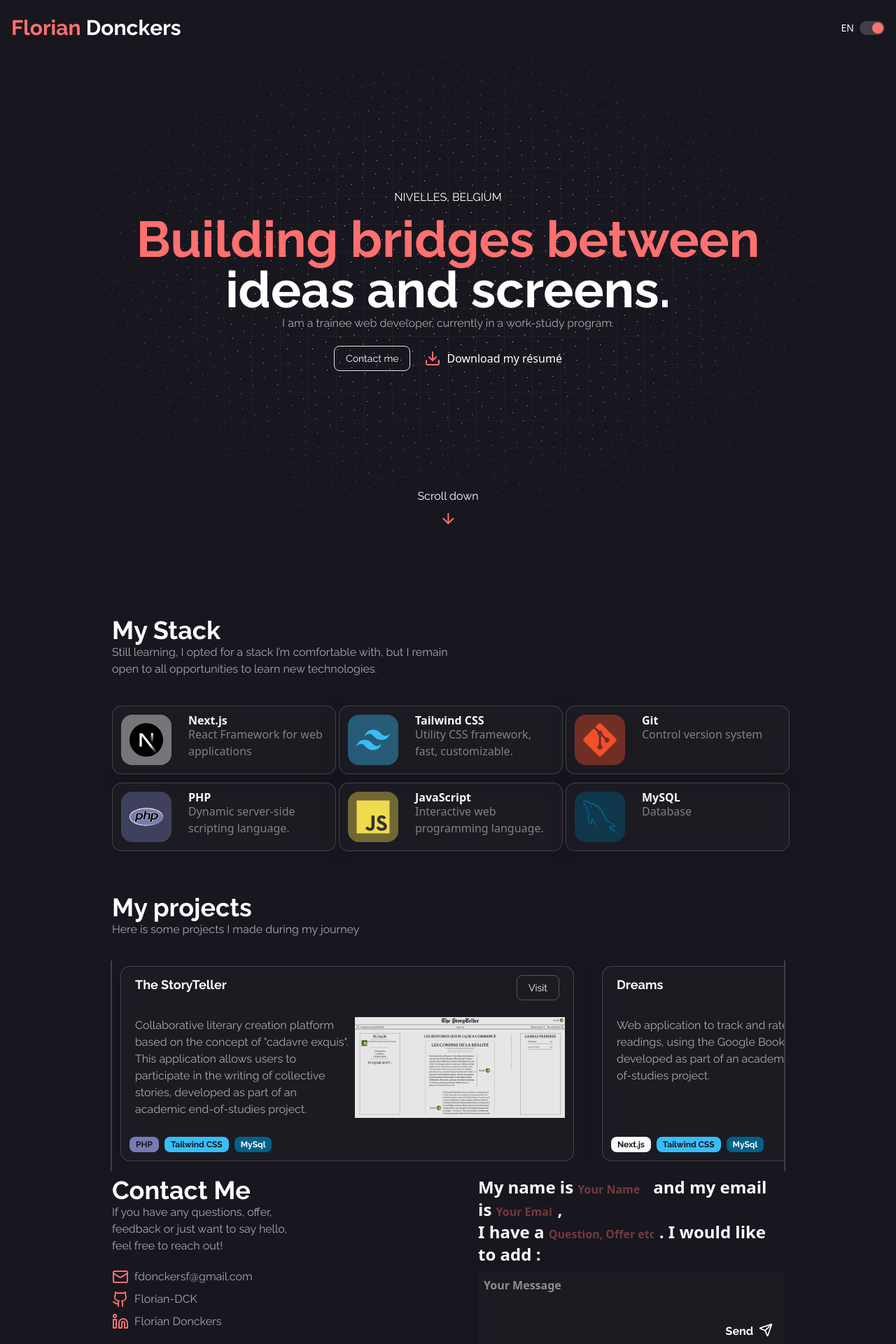
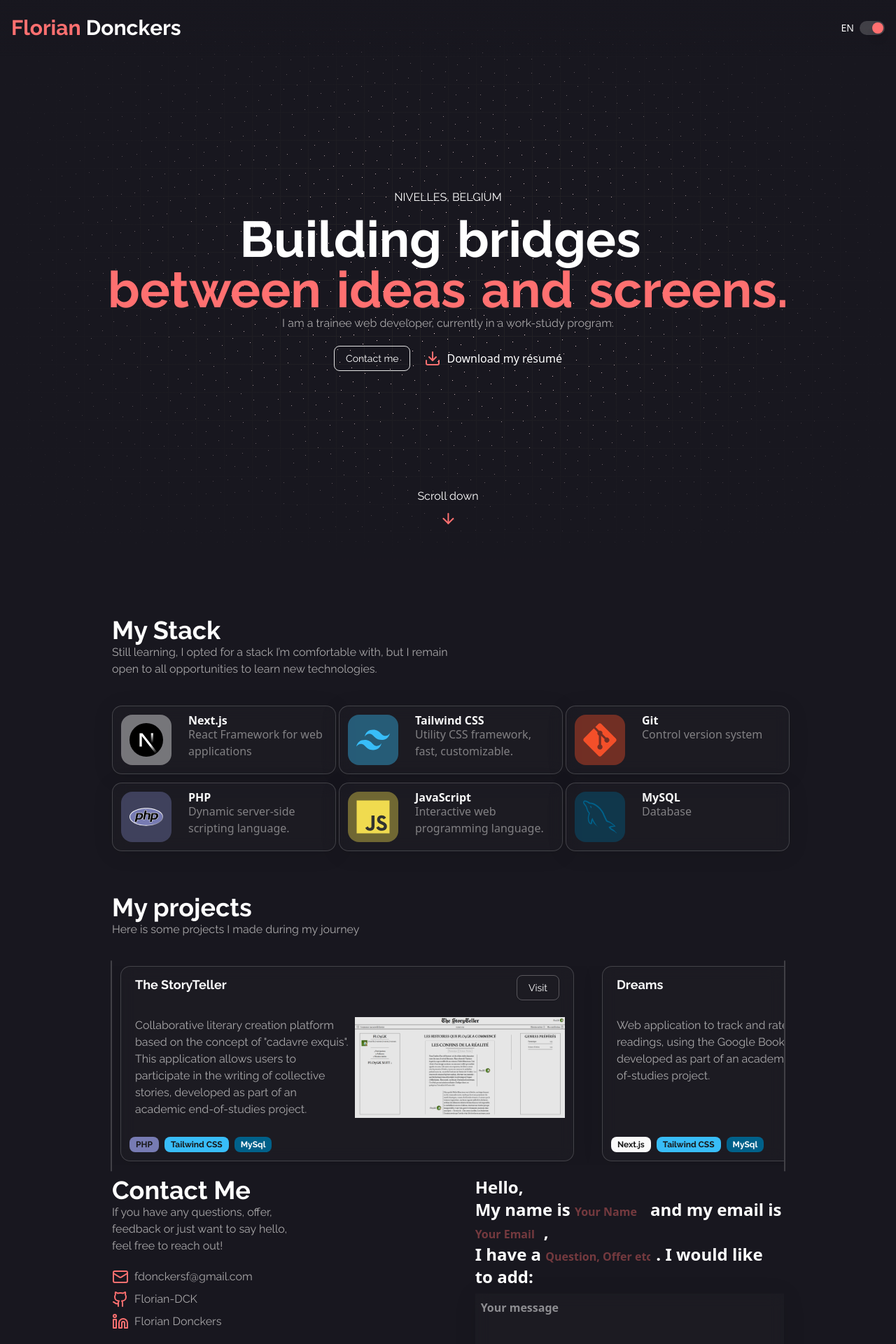
Before and after one commit to Florian-DCK/new-personal-site, a Next.js app: page /en in a window 1280 px wide. Shown: the top 1920 px of the page at 70% size. Built offline with nearby package versions, Linux system fonts and the light colour scheme.

Commit message:
repelling text

```diff
--- a/messages/en.json
+++ b/messages/en.json
@@ -1,6 +1,7 @@
 {
 	"HomePage": {
-		"title": "Building bridges between<br>ideas and screens.",
+		"title1": "Building bridges ",
+		"title2": "between ideas and screens.",
 		"subtitle": "I am a trainee web developer, currently in a work-study program.",
 		"about": "Go to the about page",
 		"location": "NIVELLES, BELGIUM",
@@ -23,5 +24,19 @@
 		"projectsDescriptionAdopteUnCube": "Showcase site designed and developed for a community of players, mainly focused on Minecraft. I took charge of the entire design and technical implementation.",
 
 		"scrollDown": "Scroll down"
+	},
+	"Contact": {
+		"title": "Contact Me",
+		"description": "If you have any questions, offer, feedback or just want to say hello, feel free to reach out!",
+		"formHello": "Hello,",
+		"formName": "My name is",
+		"formNamePlaceholder": "Your Name",
+		"formEmail": "and my email is",
+		"formEmailPlaceholder": "Your Email",
+		"formSubject": "I have a",
+		"formSubjectPlaceholder": "Question, Offer etc",
+		"formMessage": "I would like to add:",
+		"formMessagePlaceholder": "Your message",
+		"formSubmit": "Send"
 	}
 }
--- a/messages/fr.json
+++ b/messages/fr.json
@@ -1,6 +1,7 @@
 {
 	"HomePage": {
-		"title": "Construire des {bridge}<br>entre {ideas} et {screens}.",
+		"title1": "Construire des ponts",
+		"title2": "entre idées et écrans.",
 		"titleBridge": "ponts",
 		"titleIdeas": "idées",
 		"titleScreens": "écrans",
@@ -26,5 +27,19 @@
 		"projectsDescriptionAdopteUnCube": "Site vitrine conçu et développé pour une communauté de joueurs, principalement axée sur Minecraft. J'ai pris en charge l'intégralité du design et de la mise en œuvre technique.",
 
 		"scrollDown": "Faites défiler vers le bas"
+	},
+	"Contact": {
+		"title": "Contactez-moi",
+		"description": "Si vous avez des questions, une offre, des retours ou si vous voulez simplement dire bonjour, n'hésitez pas à me contacter !",
+		"formHello": "Bonjour,",
+		"formName": "Mon nom est",
+		"formNamePlaceholder": "Votre nom",
+		"formEmail": "et mon email est",
+		"formEmailPlaceholder": "Votre email",
+		"formSubject": "J'ai une",
+		"formSubjectPlaceholder": "Question, Offre etc",
+		"formMessage": "J'aimerais ajouter :",
+		"formMessagePlaceholder": "Votre message",
+		"formSubmit": "Envoyer"
 	}
 }
--- a/src/app/[locale]/page.tsx
+++ b/src/app/[locale]/page.tsx
@@ -4,51 +4,42 @@ import { useTranslations } from 'next-intl';
 import { buttonVariants } from '@/components/ui/button';
 import { Link } from '@/i18n/navigation';
 import { createIcons, icons } from 'lucide';
-import { useEffect } from 'react';
+import { useEffect, useRef } from 'react';
 import Navbar from '@/components/navbar';
 import Stack from '@/components/stack';
 import Projects from '@/components/projects';
 import Contact from '@/components/contact';
+import RepellingText from '@/components/repellingText';
 
 export default function HomePage() {
 	const t = useTranslations('HomePage');
+	const containerRef = useRef<HTMLDivElement>(null);
+
 	useEffect(() => {
 		createIcons({ icons });
 	}, []);
-
-	const animatedTitle = t
-		.raw('title')
-		.replace(
-			'{bridge}',
-			`<span class="text-ownAccent hover-bridge inline-block transition-all duration-300">${t(
-				'titleBridge'
-			)}</span>`
-		)
-		.replace(
-			'{ideas}',
-			`<span class="text-white hover-ideas inline-block transition-all duration-300">${t(
-				'titleIdeas'
-			)}</span>`
-		)
-		.replace(
-			'{screens}',
-			`<span class="text-white hover-screens inline-block transition-all duration-300">${t(
-				'titleScreens'
-			)}</span>`
-		);
 
 	return (
 		<div>
 			<Navbar></Navbar>
 			<section className="Home h-screen w-screen flex justify-center items-center">
 				<FluidSimulation></FluidSimulation>
-				<div className="flex-col text-center">
+				<div className="flex-col text-center" ref={containerRef}>
 					<h3 className="text-center font-main mb-3 z-10">{t('location')}</h3>
-					<div>
-						<h1
+					<div className="flex flex-col items-center z-10 ">
+						<RepellingText
+							text={t.raw('title1')}
 							className="font-main font-bold text-7xl text-center first-line:text-ownAccent z-10 group"
-							dangerouslySetInnerHTML={{ __html: animatedTitle }}
 						/>
+						<RepellingText
+							text={t.raw('title2')}
+							className="font-main font-bold text-7xl text-center first-line:text-ownAccent z-10 group"
+							wordClassName="text-ownAccent"
+						/>
+						{/* <h1
+							className="font-main font-bold text-7xl text-center first-line:text-ownAccent z-10 group"
+							dangerouslySetInnerHTML={{ __html: t.raw('title') }}
+						/> */}
 					</div>
 					<p className="font-main text-stone-200/70">{t('subtitle')}</p>
 					<div className="flex items-center justify-center mt-5 space-x-5">
--- a/src/components/contact.tsx
+++ b/src/components/contact.tsx
@@ -1,9 +1,12 @@
 import { createIcons, icons } from 'lucide';
+import { useTranslations } from 'next-intl';
 
 export default function Contact() {
-	async function handleSubmit(event) {
+	const t = useTranslations('Contact');
+
+	async function handleSubmit(event: React.FormEvent<HTMLFormElement>) {
 		event.preventDefault();
-		const formData = new FormData(event.target);
+		const formData = new FormData(event.target as HTMLFormElement);
 		const data = Object.fromEntries(formData.entries());
 		const response = await fetch('/api/contact', {
 			method: 'POST',
@@ -19,20 +22,24 @@ export default function Contact() {
 		}
 	}
 
-	async function handleInput(event, minWidth = 100, spacePerChar = 8) {
-		event.target.style.width =
-			Math.max(minWidth, event.target.value.length * spacePerChar + 5) + 'px';
+	async function handleInput(
+		event: React.FormEvent<HTMLInputElement>,
+		minWidth = 100,
+		spacePerChar = 8
+	) {
+		const target = event.target as HTMLInputElement;
+		target.style.width =
+			Math.max(minWidth, target.value.length * spacePerChar + 5) + 'px';
 	}
 
 	return (
 		<article className="pt-20 pb-60 px-40 flex justify-center" id="contact">
 			<div>
 				<h1 className="font-main font-bold text-4xl sliding-underline w-fit">
-					Contact Me
+					{t('title')}
 				</h1>
 				<p className="font-main text-stone-200/70 w-1/2 mb-5">
-					If you have any questions, offer, feedback or just want to say hello,
-					feel free to reach out!
+					{t('description')}
 				</p>
 				<ul>
 					<li className="flex items-center mb-2">
@@ -68,54 +75,59 @@ export default function Contact() {
 				action=""
 				className="[&_*]:not-[input]:not-[button]:not-[div]:not-[textarea]:text-2xl [&_*]:font-bold items-center max-w-1/2"
 				onSubmit={handleSubmit}>
-				<span>My name is </span>
+				<span>
+					{t('formHello')}
+					<br />
+				</span>
+				<span>{t('formName')} </span>
 				<input
 					type="text"
 					name="name"
 					className="contact-input w-[100px]"
-					placeholder="Your Name"
+					placeholder={t('formNamePlaceholder')}
 					onInput={handleInput}
 					style={{ minWidth: '100px' }}
 				/>
-				<span className="ms-2">and my email is </span>
+				<span className="ms-2">{t('formEmail')} </span>
 				<input
 					type="email"
 					name="email"
-					className="contact-input w-[80px]"
-					placeholder="Your Email"
-					onInput={(event) => handleInput(event, 80, 9)}
-					style={{ minWidth: '80px' }}
+					className="contact-input w-[90px]"
+					placeholder={t('formEmailPlaceholder')}
+					onInput={(event) => handleInput(event, 90, 9)}
+					style={{ minWidth: '90px' }}
 				/>
 				<span className="ms-2">
-					,<br /> I have a{' '}
+					,<br /> {t('formSubject')}{' '}
 				</span>
 				<input
 					type="text"
 					name="subject"
 					className="contact-input w-[150px]"
-					placeholder="Question, Offer etc"
+					placeholder={t('formSubjectPlaceholder')}
 					onInput={(event) => handleInput(event, 100, 8)}
 					style={{ minWidth: '100px' }}
 				/>
 				<span className="ms-2">
-					. I would like to add :<br />
+					. {t('formMessage')}
+					<br />
 				</span>
 				<div className="glass relative mt-2">
 					<textarea
 						name="message"
 						id="message"
 						className="contact-textarea px-2 mt-2 w-full overflow-hidden focus:outline-none text-md pb-12"
-						placeholder="Your Message"
+						placeholder={t('formMessagePlaceholder')}
 						onInput={(event) => {
-							event.target.style.height = 'auto';
-							event.target.style.height =
-								Math.max(80, event.target.scrollHeight) + 'px';
+							const target = event.target as HTMLTextAreaElement;
+							target.style.height = 'auto';
+							target.style.height = Math.max(80, target.scrollHeight) + 'px';
 						}}
 						style={{ minHeight: '80px', resize: 'none' }}></textarea>
 					<button
 						className={`flex absolute bottom-2 right-2 px-2 py-1 cursor-pointer rounded bg-transparent transition-all text-white font-main hover:text-black hover:bg-white z-10 text-md`}
 						type="submit">
-						Send
+						{t('formSubmit')}
 						<i data-lucide="send" className="ms-2 size-5"></i>
 					</button>
 				</div>
--- /dev/null
+++ b/src/components/repellingText.tsx
@@ -0,0 +1,77 @@
+import React, { useRef, useEffect } from 'react';
+
+interface RepellingTextProps {
+	text: string;
+	className?: string;
+	wordClassName?: string;
+	color?: string;
+}
+
+const RepellingText = ({
+	text,
+	className,
+	wordClassName,
+	color = 'inherit',
+}: RepellingTextProps) => {
+	const containerRef = useRef<HTMLParagraphElement>(null);
+
+	useEffect(() => {
+		const handleMouseMove = (e: MouseEvent) => {
+			if (!containerRef.current) return;
+
+			const spans = containerRef.current.querySelectorAll('span');
+			spans.forEach((span) => {
+				const rect = span.getBoundingClientRect();
+				const centerX = rect.left + rect.width / 2;
+				const centerY = rect.top + rect.height / 2;
+				const dx = e.clientX - centerX;
+				const dy = e.clientY - centerY;
+				const distance = Math.sqrt(dx * dx + dy * dy);
+				const maxDist = 300;
+
+				if (distance < maxDist) {
+					const angle = Math.atan2(dy, dx);
+					const move = (maxDist - distance) / 12;
+
+					// Rotation proportionnelle à la distance comme le mouvement
+					const rotationFactor = (maxDist - distance) / maxDist;
+					const rotate = ((dy * 0.3 - dx * 0.3) * rotationFactor) / 6;
+
+					span.style.transform = `
+                translate(${-Math.cos(angle) * move}px, ${
+						-Math.sin(angle) * move
+					}px)
+                rotate(${rotate}deg)
+              `;
+				} else {
+					span.style.transform = '';
+				}
+			});
+		};
+
+		window.addEventListener('mousemove', handleMouseMove);
+		return () => window.removeEventListener('mousemove', handleMouseMove);
+	}, []);
+
+	return (
+		<p
+			ref={containerRef}
+			className={`space-x-4 ${className}`}
+			style={{ display: 'flex', flexWrap: 'wrap', gap: '6px' }}>
+			{text.split(' ').map((word, index) => (
+				<span
+					key={index}
+					className={wordClassName}
+					style={{
+						display: 'inline-block',
+						transition: 'transform 0.1s ease',
+						...(wordClassName ? {} : { color: color }),
+					}}>
+					{word}
+				</span>
+			))}
+		</p>
+	);
+};
+
+export default RepellingText;
```
